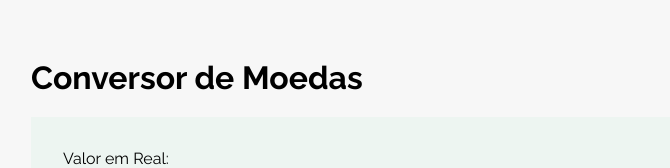
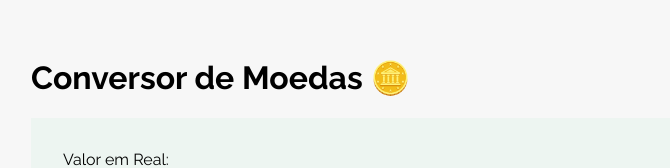
Before and after one commit to nickitrin/conversordemoedas, a plain HTML site: page index.html in a window 1280 px wide. Shown: the part 154-322 px from the top of the page, without its empty margins (289-959 px from the left). Drawn offline with Linux system fonts and the light colour scheme.

Commit message:
adicionar emoji

```diff
--- a/index.html
+++ b/index.html
@@ -10,7 +10,7 @@
     <link href="https://fonts.googleapis.com/css2?family=Raleway:ital,wght@0,100..900;1,100..900&display=swap" rel="stylesheet">
 </head>
 <body>
-    <h1>Conversor de Moedas</h1>
+    <h1>Conversor de Moedas 🪙</h1>
     <form id="form1">
     <label for="valorEmReal">Valor em Real:</label>
         <input type="text" name="valorEmReal" id="valorEmReal">
```
